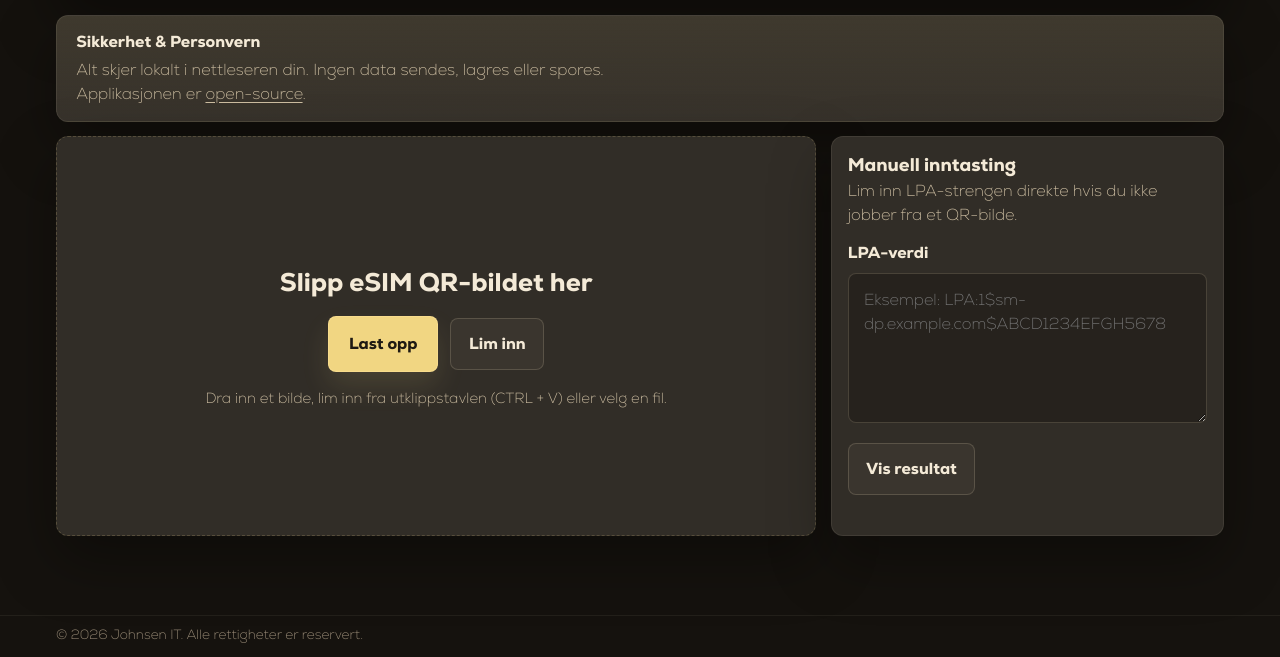
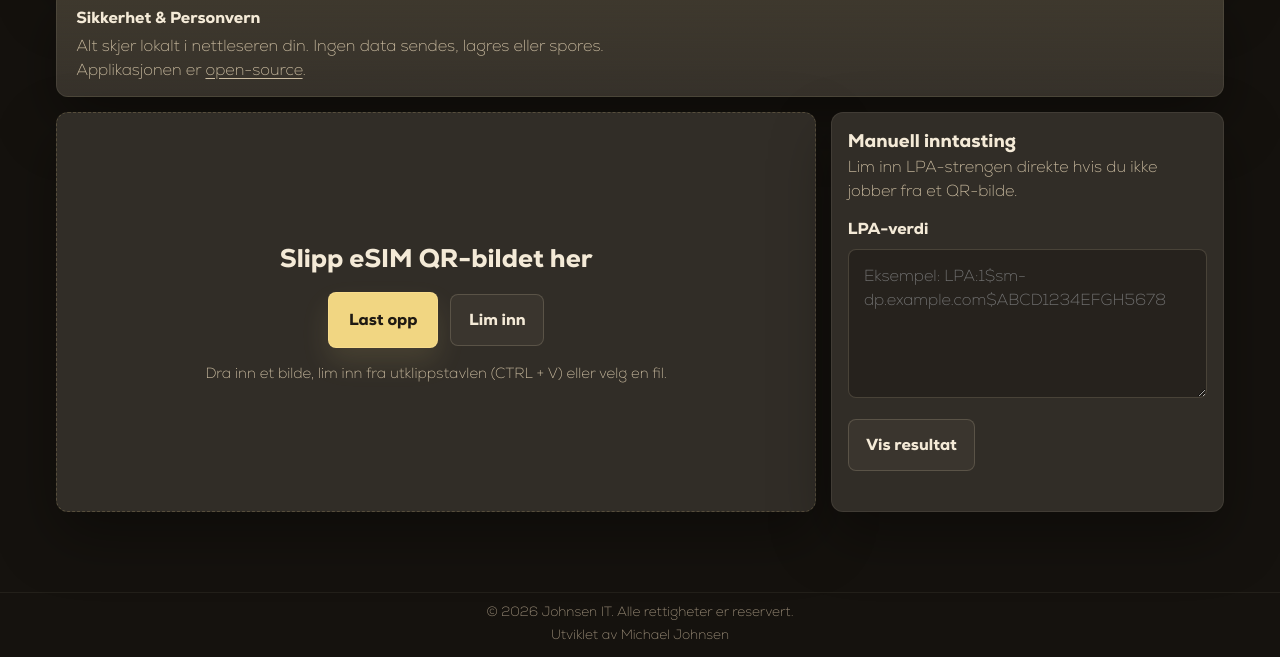
Before and after one commit to newbs0001/eSIM-QR-decoder, a website built with Vite: page index.html in a window 1280 px wide. Shown: the part 143-800 px from the top of the page. Built offline with nearby package versions, Linux system fonts and the light colour scheme.

Commit message:
Polish header and footer copy

```diff
--- a/app.js
+++ b/app.js
@@ -29,7 +29,6 @@
         <header class="topbar panel panel-highlight">
           <div class="topbar-row">
             <div class="header-copy">
-              <p class="section-kicker">Versjon 1.0.0</p>
               <h1>eSIM QR-dekoder</h1>
               <p class="header-subtitle">Dekoder eSIM QR-koder lokalt i nettleseren, uten opplasting eller lagring.</p>
             </div>
@@ -116,6 +115,7 @@
       <footer class="site-footer">
         <div class="site-footer-inner">
           <p>&copy; 2026 Johnsen IT. Alle rettigheter er reservert.</p>
+          <p>Utviklet av Michael Johnsen</p>
         </div>
       </footer>
     </main>
--- a/style.css
+++ b/style.css
@@ -526,6 +526,9 @@ h3 {
   padding: 0 1rem;
   color: var(--text-muted);
   font-size: 0.84rem;
+  text-align: center;
+  display: grid;
+  gap: 0.18rem;
 }
 
 .is-hidden {
```
